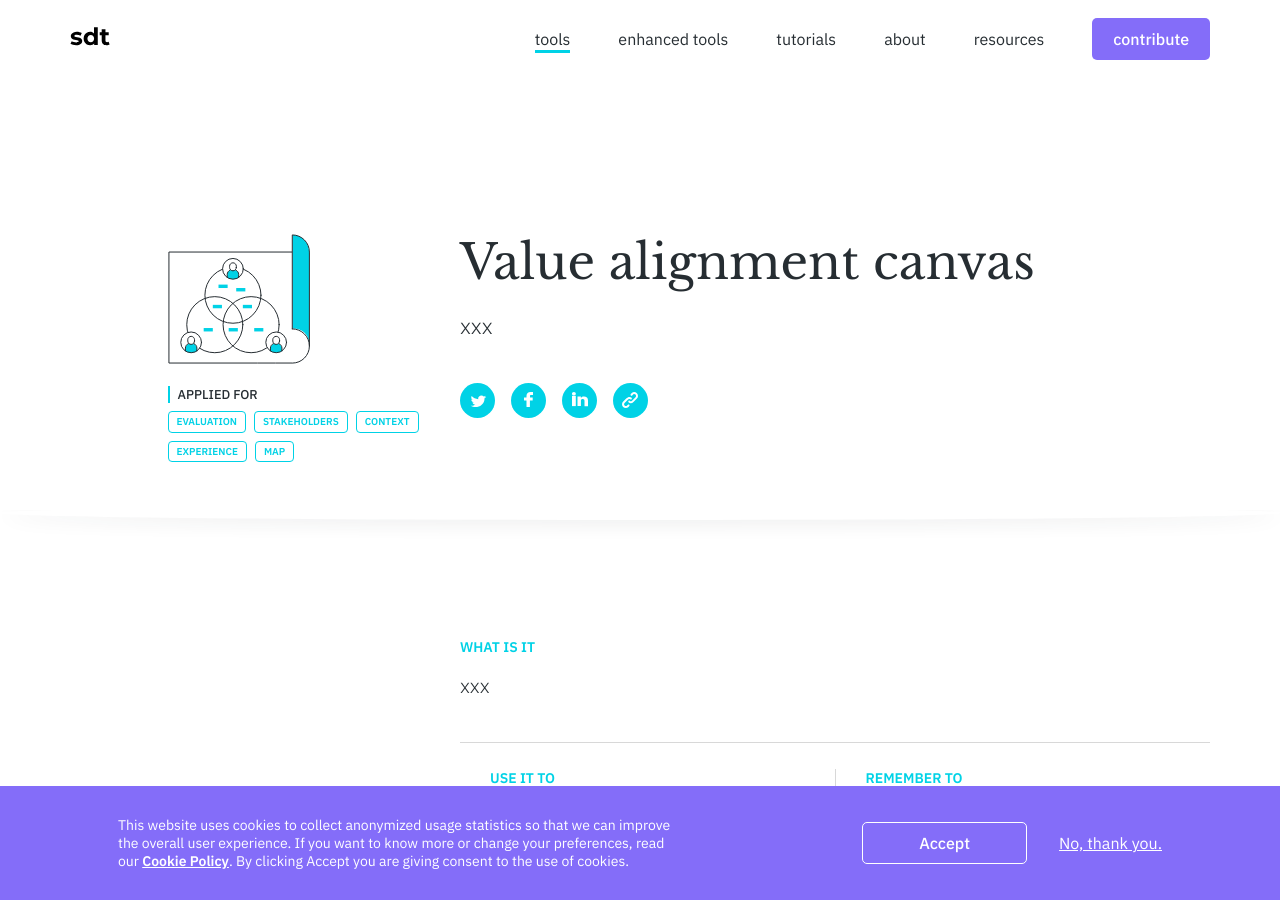
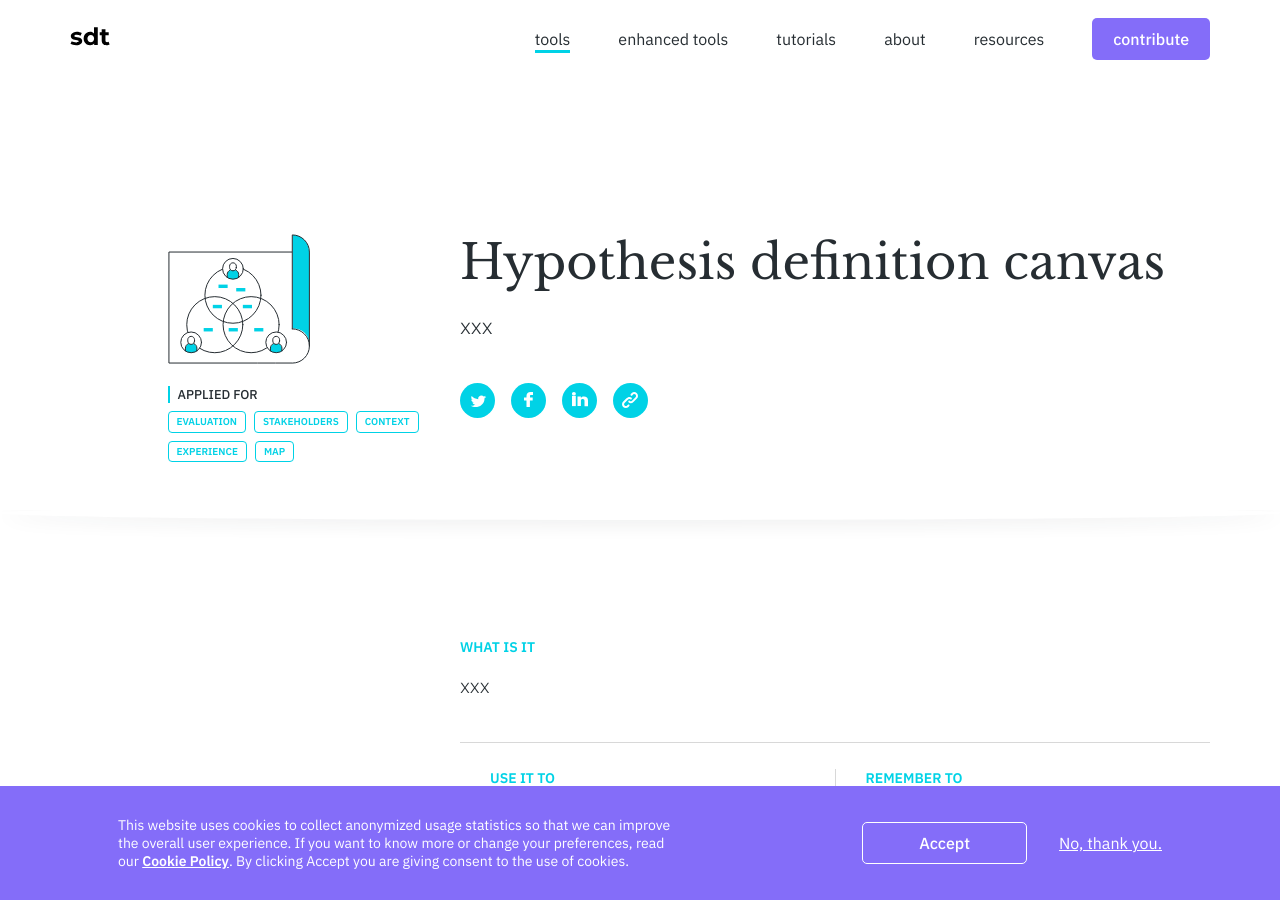
Before and after one commit to service-design-tools/sdt-website, a Jekyll site: the page built from _tools/value-alignment-canvas.md, in a window 1280 px wide and 900 px high. Built offline with Jekyll 4.4.1, drawn with Linux system fonts in a browser that asks for light colours.

Commit message:
Update tool “value-alignment-canvas”

```diff
--- a/_tools/value-alignment-canvas.md
+++ b/_tools/value-alignment-canvas.md
@@ -1,5 +1,5 @@
 ---
-title: Value alignment canvas
+title: Hypothesis definition canvas
 subtitle: xxx
 publicable: false
 isEnhanced: false
```
